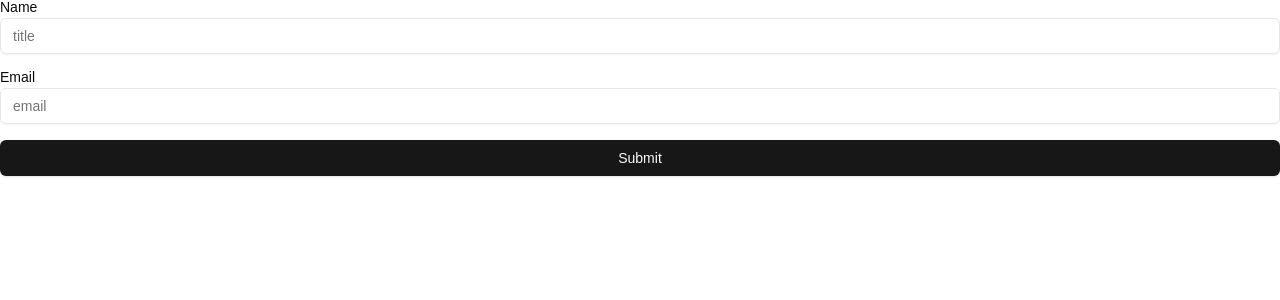
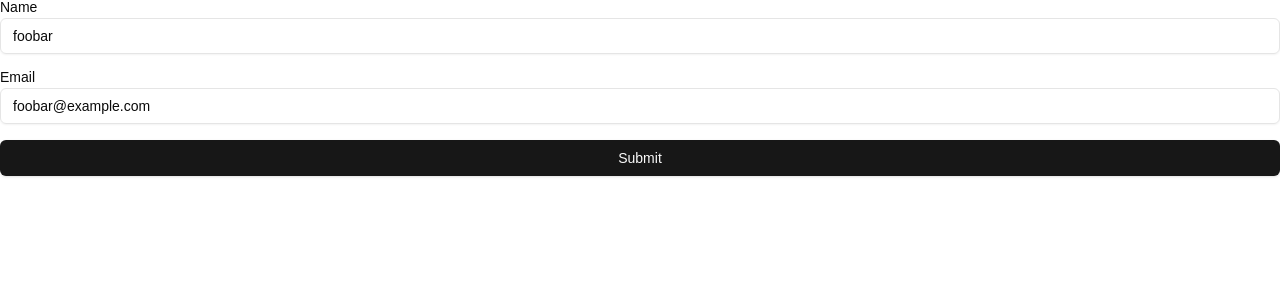
Before and after one commit to coji/form-validate, a Next.js app: page /rhf_form in a window 1280 px wide. Shown: the top 300 px of the page. Built offline with nearby package versions, Linux system fonts and the light colour scheme.

Commit message:
Refactor form handling to include default values and display last submission result; improve error handling in TestPage components

```diff
--- a/src/app/rhf_form/page.tsx
+++ b/src/app/rhf_form/page.tsx
@@ -4,29 +4,32 @@ import { Button } from '@/components/ui/button'
 import { Input } from '@/components/ui/input'
 import { Label } from '@/components/ui/label'
 import { zodResolver } from '@hookform/resolvers/zod'
+import { useState } from 'react'
 import { Form, useForm } from 'react-hook-form'
 import { toast } from 'sonner'
 import { formSchema, type FormSchema } from './schema'
 
 export default function TestPage() {
-  const {
-    register,
-    control,
-    reset,
-    formState: { errors, isSubmitting },
-  } = useForm<FormSchema>({
+  const form = useForm<FormSchema>({
     resolver: zodResolver(formSchema),
     progressive: true,
+    defaultValues: {
+      name: 'foobar',
+      email: 'foobar@example.com',
+    },
   })
+  const [lastResult, setLastResult] = useState<object | null>(null)
 
   const handleSuccess = async ({ response }: { response: Response }) => {
-    toast.success(`success!: ${JSON.stringify(await response.json())}`)
-    reset()
+    const result = (await response.json()) as object
+    setLastResult(result)
+    toast.success(`success!: ${JSON.stringify(result)}`)
+    form.reset({ email: '', name: '' })
   }
 
   return (
     <Form
-      control={control}
+      control={form.control}
       action="/rhf_form/api"
       method="post"
       onSuccess={handleSuccess}
@@ -38,9 +41,11 @@ export default function TestPage() {
           id="name"
           type="text"
           placeholder="title"
-          {...register('name', { required: 'Name is required' })}
+          {...form.register('name', { required: 'Name is required' })}
         />
-        {errors.name && <p className="text-red-500">{errors.name.message}</p>}
+        {form.formState.errors.name && (
+          <p className="text-red-500">{form.formState.errors.name.message}</p>
+        )}
       </div>
 
       <div className="grid gap-1">
@@ -49,14 +54,18 @@ export default function TestPage() {
           id="email"
           type="email"
           placeholder="email"
-          {...register('email', { required: 'Email is required' })}
+          {...form.register('email', { required: 'Email is required' })}
         />
-        {errors.email && <p className="text-red-500">{errors.email.message}</p>}
+        {form.formState.errors.email && (
+          <p className="text-red-500">{form.formState.errors.email.message}</p>
+        )}
       </div>
 
-      <Button type="submit" disabled={isSubmitting}>
+      <Button type="submit" disabled={form.formState.isSubmitting}>
         Submit
       </Button>
+
+      {lastResult && <div>last result: {JSON.stringify(lastResult)}</div>}
     </Form>
   )
 }
--- a/src/app/rhf_oldstyle/page.tsx
+++ b/src/app/rhf_oldstyle/page.tsx
@@ -5,6 +5,7 @@ import { Form } from '@/components/ui/form'
 import { Input } from '@/components/ui/input'
 import { Label } from '@/components/ui/label'
 import { zodResolver } from '@hookform/resolvers/zod'
+import { useState } from 'react'
 import { useForm } from 'react-hook-form'
 import { toast } from 'sonner'
 import type { z } from 'zod'
@@ -13,7 +14,12 @@ import { formSchema } from './schema'
 export default function TestPage() {
   const form = useForm<z.infer<typeof formSchema>>({
     resolver: zodResolver(formSchema),
+    defaultValues: {
+      name: 'foobar',
+      email: 'foobar@example.com',
+    },
   })
+  const [lastResult, setLastResult] = useState<object | null>(null)
 
   const onSubmit = async (data: z.infer<typeof formSchema>) => {
     const response = await fetch('/rhf_oldstyle/api', {
@@ -26,15 +32,15 @@ export default function TestPage() {
       })
       return
     }
-    toast.success('Form submitted', {
-      description: JSON.stringify(data),
-    })
-    form.reset()
+    const result: object = await response.json()
+    setLastResult(result)
+    toast.success(`success!: ${JSON.stringify(result)}`)
+    form.reset({ email: '', name: '' })
   }
 
   return (
     <Form {...form}>
-      <form onSubmit={form.handleSubmit(onSubmit)}>
+      <form onSubmit={form.handleSubmit(onSubmit)} className="grid gap-4">
         <div className="grid gap-1">
           <Label htmlFor="name">Name</Label>
           <Input
@@ -66,6 +72,8 @@ export default function TestPage() {
         <Button type="submit" disabled={form.formState.isSubmitting}>
           Submit
         </Button>
+
+        {lastResult && <div>last result: {JSON.stringify(lastResult)}</div>}
       </form>
     </Form>
   )
--- a/src/app/rhf_serveractions/page.tsx
+++ b/src/app/rhf_serveractions/page.tsx
@@ -14,6 +14,10 @@ import { formSchema } from './schema'
 export default function TestPage() {
   const form = useForm<z.infer<typeof formSchema>>({
     resolver: zodResolver(formSchema),
+    defaultValues: {
+      name: 'foobar',
+      email: 'foobar@example.com',
+    },
   })
   const formRef = useRef<HTMLFormElement>(null)
   const [state, action, isPending] = useActionState(createPost, null)
@@ -61,7 +65,7 @@ export default function TestPage() {
           Submit
         </Button>
 
-        {state && <div>{state.message}</div>}
+        {state && <div>last result: {state.message}</div>}
       </form>
     </Form>
   )
```
